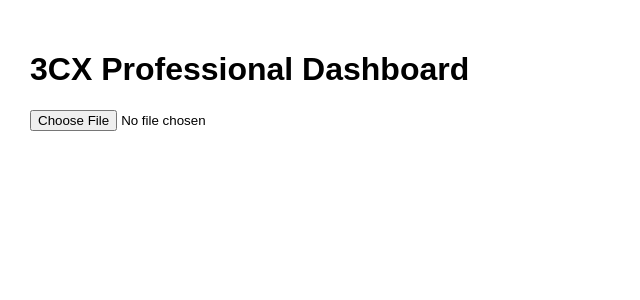
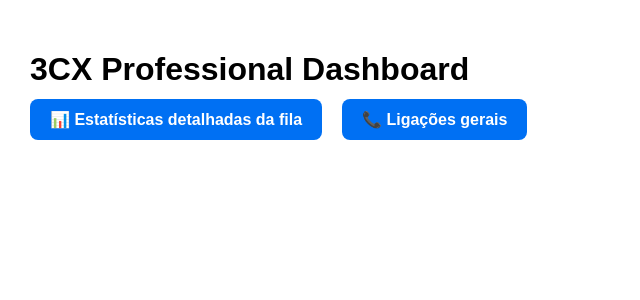
Before and after one commit to thiagotgl/3cxdashboard, a Next.js app: page / in a window 1280 px wide. Shown: the top 300 px of the page, without its empty margins (0-640 px from the left). Built offline with nearby package versions, Linux system fonts and the light colour scheme.

Commit message:
Refactor Dashboard to handle queue and call data

```diff
--- a/app/page.tsx
+++ b/app/page.tsx
@@ -13,76 +13,150 @@
 } from "recharts";
 
 export default function Dashboard() {
-  const [data, setData] = useState<any[]>([]);
+  const [queueData, setQueueData] = useState<any[]>([]);
+  const [callData, setCallData] = useState<any[]>([]);
 
-  function loadCSV(e: any) {
+  // carregar fila
+  function loadQueueCSV(e: any) {
     Papa.parse(e.target.files[0], {
       header: true,
       skipEmptyLines: true,
       complete: (result) => {
-        setData(result.data);
+        setQueueData(result.data);
       },
     });
   }
 
-  const isQueueReport = data.length > 0 && data[0]["Queue"];
+  // carregar chamadas
+  function loadCallCSV(e: any) {
+    Papa.parse(e.target.files[0], {
+      header: true,
+      skipEmptyLines: true,
+      complete: (result) => {
+        setCallData(result.data);
+      },
+    });
+  }
 
-  const stats = useMemo(() => {
-    if (!data.length) return null;
+  // stats fila
+  const queueStats = useMemo(() => {
+    if (!queueData.length) return null;
 
-    if (isQueueReport) {
-      const total = data.reduce(
+    const total = queueData.reduce(
       (sum, q) => sum + Number(q["Calls Total"]),
       0
     );
 
-      const answered = data.reduce(
+    const answered = queueData.reduce(
       (sum, q) => sum + Number(q["Calls Answered"]),
       0
     );
 
-      const abandoned = data.reduce(
+    const abandoned = queueData.reduce(
       (sum, q) => sum + Number(q["Calls Abandoned"]),
       0
     );
 
-      return {
-        total,
-        answered,
-        abandoned,
-        byQueue: data.map((q) => ({
+    const byQueue = queueData.map((q) => ({
       name: q.Queue,
       total: Number(q["Calls Total"]),
-          abandoned: Number(q["Calls Abandoned"]),
-        })),
+    }));
+
+    return { total, answered, abandoned, byQueue };
+  }, [queueData]);
+
+  // stats chamadas gerais
+  const callStats = useMemo(() => {
+    if (!callData.length) return null;
+
+    const byExtension = Object.values(
+      callData.reduce((acc: any, call: any) => {
+        const ext = call["From"];
+
+        if (!acc[ext])
+          acc[ext] = {
+            name: ext,
+            total: 0,
           };
-    }
 
-    return null;
-  }, [data]);
+        acc[ext].total++;
+
+        return acc;
+      }, {})
+    );
+
+    return { byExtension };
+  }, [callData]);
 
   return (
     <div style={{ padding: 30 }}>
+
       <h1>3CX Professional Dashboard</h1>
 
-      <input type="file" accept=".csv" onChange={loadCSV} />
+      {/* BOTÕES */}
+      <div style={{ display: "flex", gap: 20, marginBottom: 20 }}>
 
-      {stats && (
-        <>
-          <div style={{ display: "flex", gap: 20 }}>
-            <Card title="Total" value={stats.total} />
-            <Card title="Atendidas" value={stats.answered} />
-            <Card title="Abandonadas" value={stats.abandoned} />
+        <div>
+          <label style={buttonStyle}>
+            📊 Estatísticas detalhadas da fila
+            <input
+              type="file"
+              accept=".csv"
+              onChange={loadQueueCSV}
+              style={{ display: "none" }}
+            />
+          </label>
         </div>
 
-          <h2>Chamadas por fila</h2>
+        <div>
+          <label style={buttonStyle}>
+            📞 Ligações gerais
+            <input
+              type="file"
+              accept=".csv"
+              onChange={loadCallCSV}
+              style={{ display: "none" }}
+            />
+          </label>
+        </div>
 
-          <Chart data={stats.byQueue} />
+      </div>
+
+      {/* DASHBOARD FILA */}
+      {queueStats && (
+        <>
+          <h2>Filas</h2>
+
+          <div style={{ display: "flex", gap: 20 }}>
+            <Card title="Total" value={queueStats.total} />
+            <Card title="Atendidas" value={queueStats.answered} />
+            <Card title="Abandonadas" value={queueStats.abandoned} />
+          </div>
+
+          <Chart data={queueStats.byQueue} />
         </>
       )}
+
+      {/* DASHBOARD LIGAÇÕES */}
+      {callStats && (
+        <>
+          <h2>Ligações por ramal</h2>
+          <Chart data={callStats.byExtension} />
+        </>
+      )}
+
     </div>
   );
 }
+
+const buttonStyle = {
+  padding: "12px 20px",
+  background: "#0070f3",
+  color: "white",
+  borderRadius: 8,
+  cursor: "pointer",
+  fontWeight: "bold",
+};
 
 function Chart({ data }: any) {
   return (
@@ -102,7 +176,7 @@
 
 function Card({ title, value }: any) {
   return (
-    <div style={{ padding: 20, background: "#eee" }}>
+    <div style={{ padding: 20, background: "#eee", borderRadius: 8 }}>
       <h3>{title}</h3>
       <h2>{value}</h2>
     </div>
```
Lines whose indentation alone changed are shown as unchanged.
